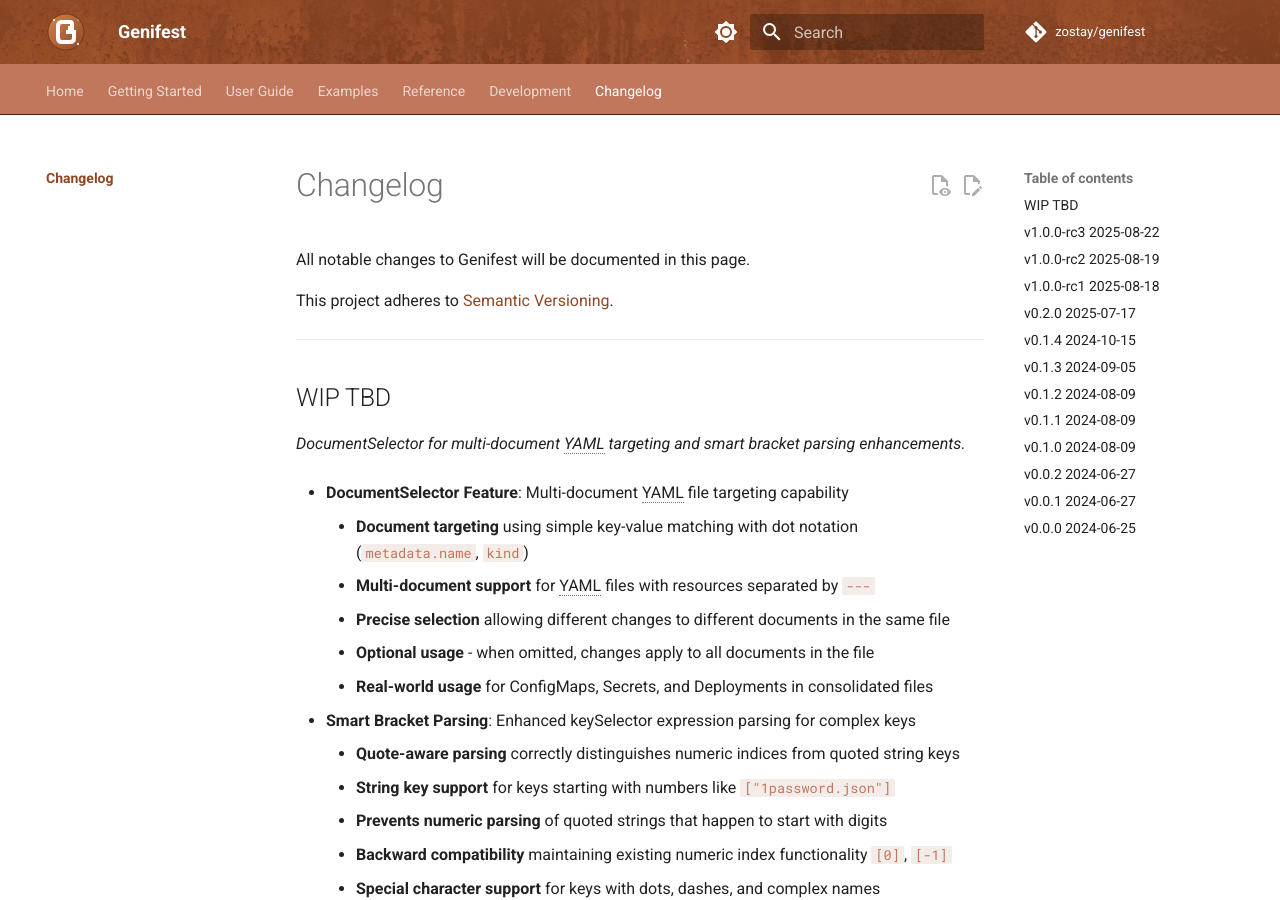
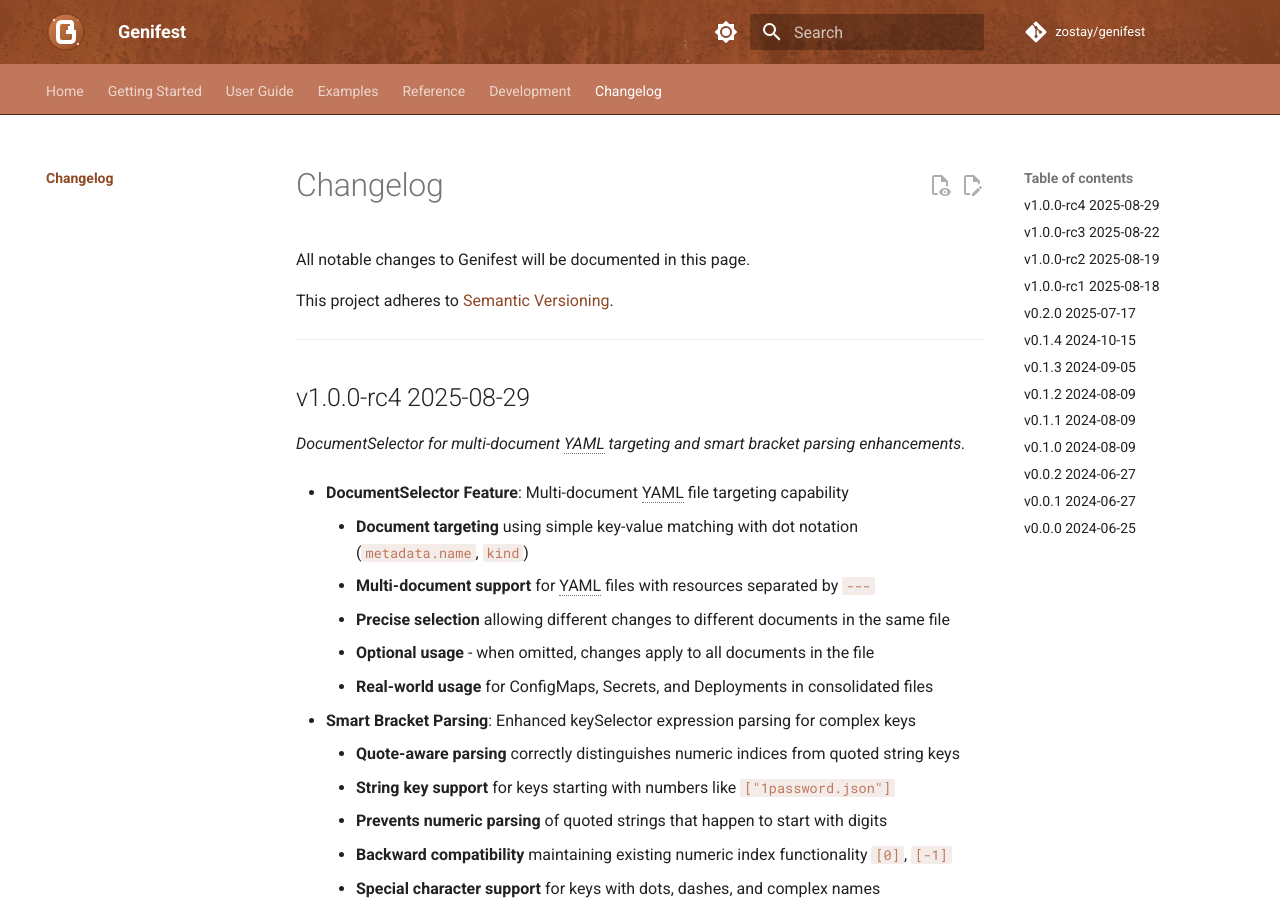
Before and after one commit to zostay/genifest, an MkDocs documentation site: the page built from docs/changelog.md, in a window 1280 px wide and 900 px high. Built offline with MkDocs 1.6.1 and Material for MkDocs 9.7.7, drawn with Linux system fonts in a browser that asks for light colours; comment, search, counter and statistics services are not loaded; the version menu is left out.

Commit message:
chore: set version

```diff
--- a/Changes.md
+++ b/Changes.md
@@ -1,4 +1,4 @@
-## WIP  TBD
+## v1.0.0-rc4  2025-08-29
 
 _DocumentSelector for multi-document YAML targeting and smart bracket parsing enhancements._
 
--- a/internal/cmd/version.txt
+++ b/internal/cmd/version.txt
@@ -1 +1 @@
-v1.0.0-rc3
+v1.0.0-rc4
```
